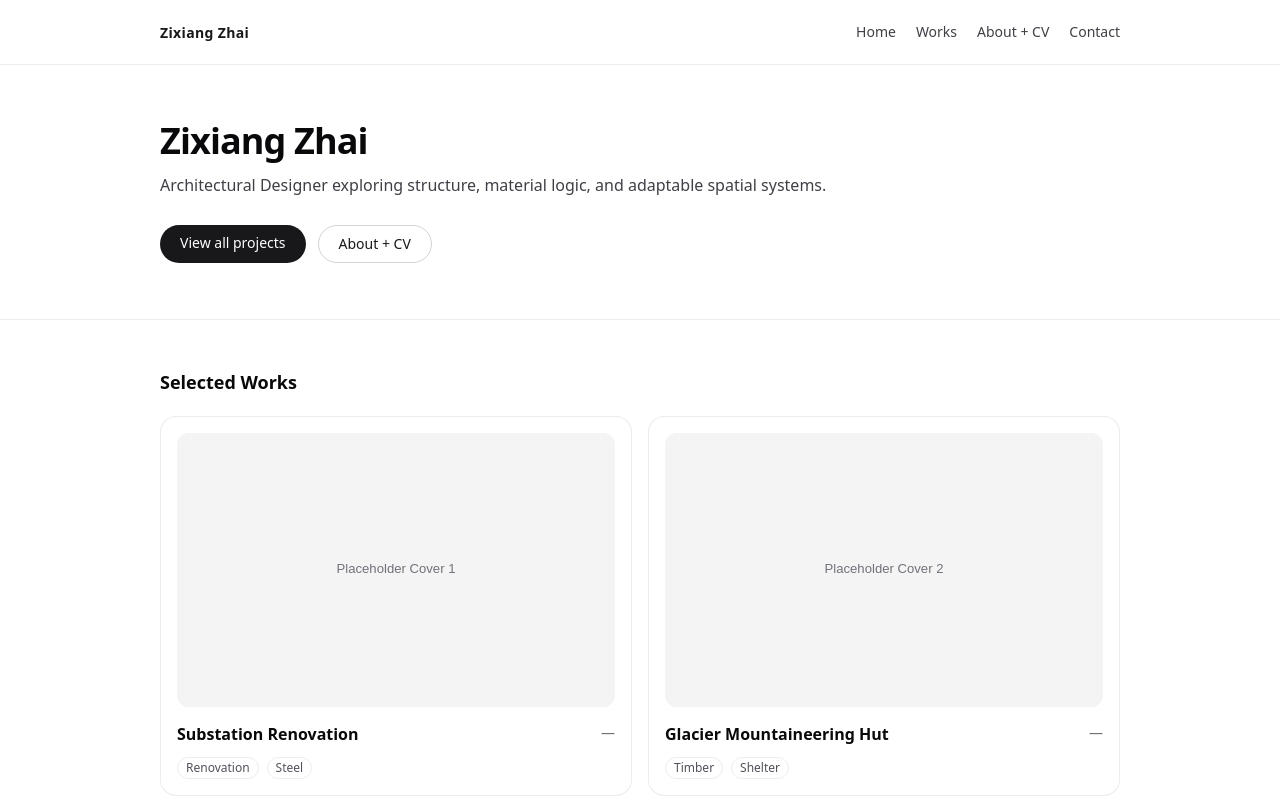
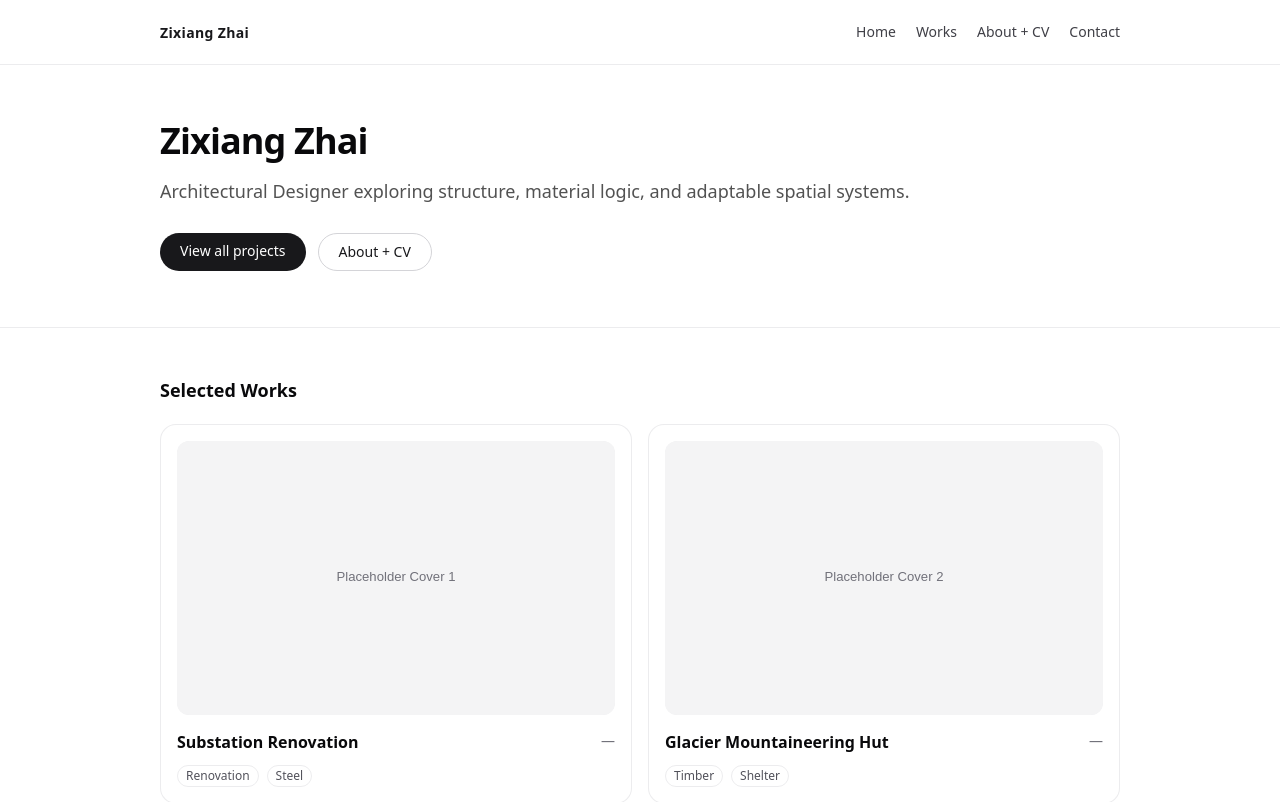
Before and after one commit to zixiangzhai-debug/zixiang-zhai-portfolio, a Next.js app: page / in a window 1280 px wide. Shown: the top 802 px of the page. Built offline with nearby package versions, Linux system fonts and the light colour scheme.

Commit message:
Update hero title

```diff
--- a/app/page.tsx
+++ b/app/page.tsx
@@ -14,7 +14,7 @@ export default function HomePage() {
             <h1 className="text-3xl font-semibold tracking-tight text-zinc-950 sm:text-4xl">
               Zixiang Zhai
             </h1>
-            <p className="mt-3 max-w-2xl text-base text-zinc-700">
+            <p className="mt-4 text-lg text-neutral-600 whitespace-nowrap">
               Architectural Designer exploring structure, material logic, and adaptable spatial systems.
             </p>
             <div className="mt-7 flex flex-wrap gap-3">
```
